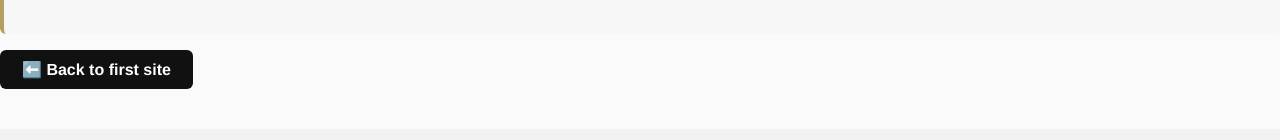
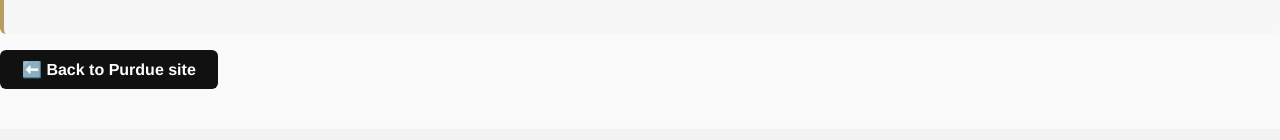
Before and after one commit to PalatashAlex/Purdue, a plain HTML site: page index.Purdue.achievements.html in a window 1280 px wide. Shown: the part 8545-8685 px from the top of the page. Drawn offline with Linux system fonts and the light colour scheme.

```diff
--- a/index.Purdue.achievements.html
+++ b/index.Purdue.achievements.html
@@ -197,7 +197,7 @@
 <p>I believe that my journey is only beginning. I am eager to join communities that value creativity and collaboration.</p>
 </div>
 <div class="video-container1">
-<p><a href="index.html" class="button">⬅️ Back to first site</a></p>
+<p><a href="index.html" class="button">⬅️ Back to Purdue site</a></p>
 </div>
 <footer>
 &copy; 2025 Oleksandr Palatash
```
